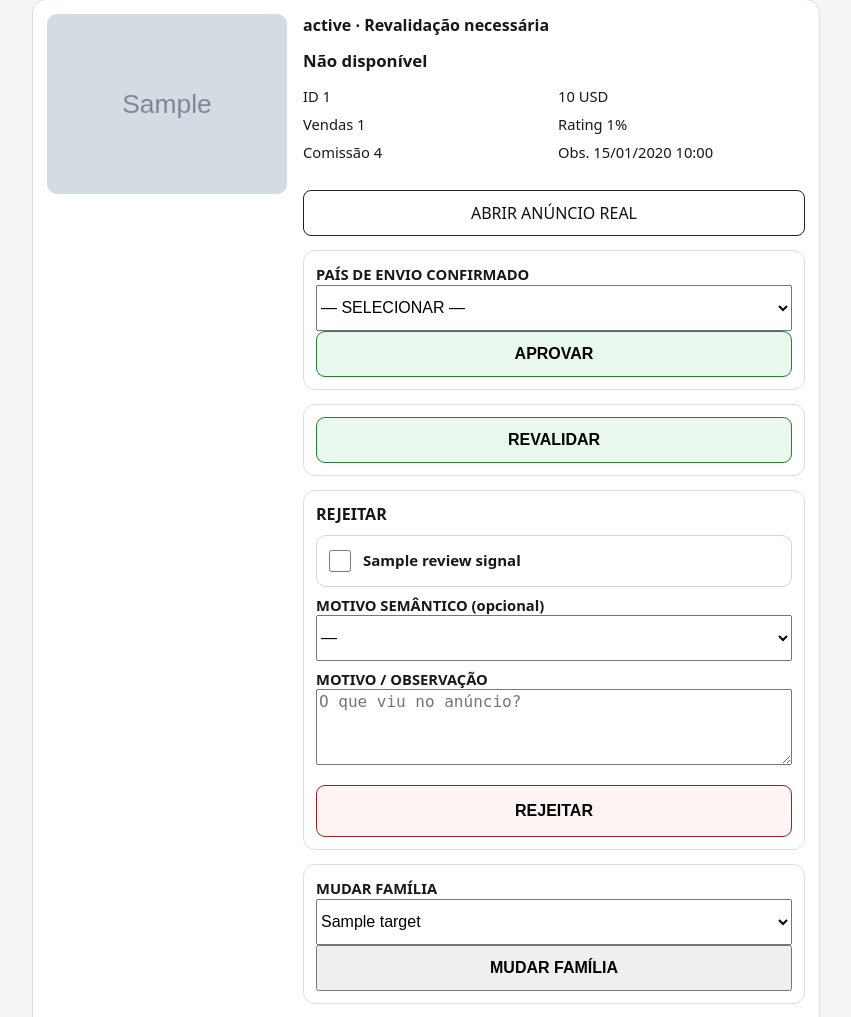
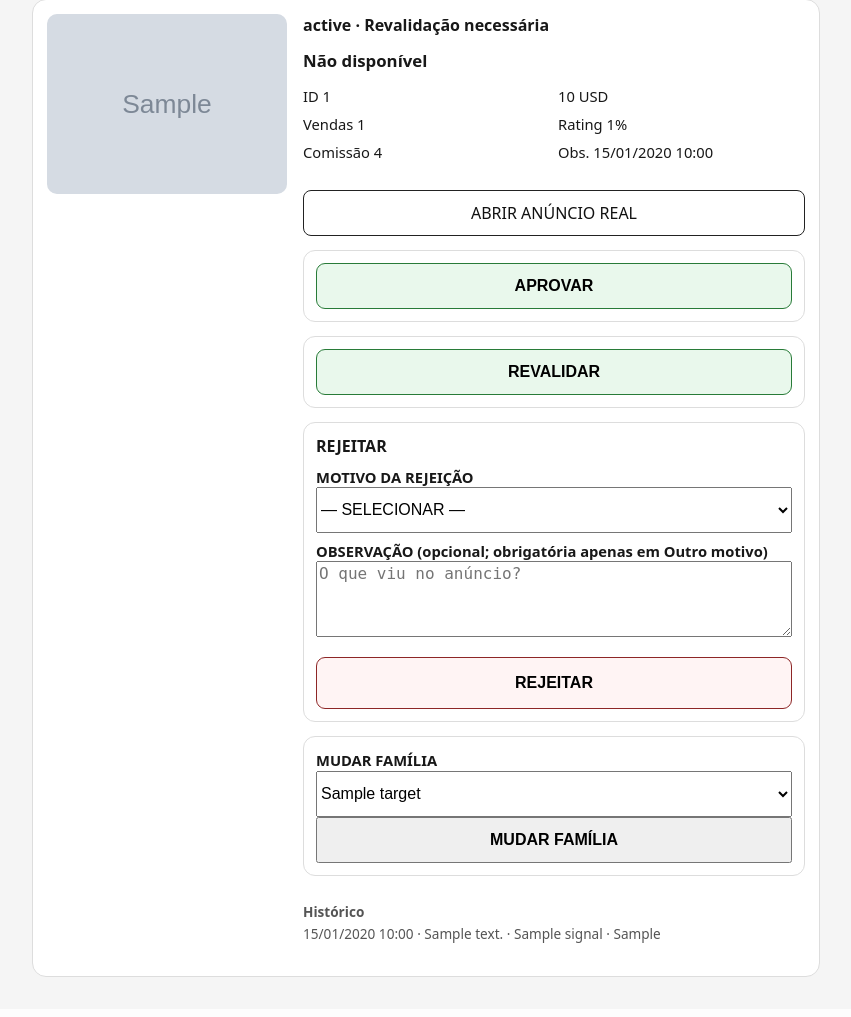
Before and after one commit to martaxi-boss/lowcost-europa, a Django app: template apps/catalog/templates/catalog/candidate_queue.html in a window 1280 px wide. Shown: the part 194-1211 px from the top of the page, without its empty margins (214-1065 px from the left). After the commit the page ends 1171 px from the top, so only its background shows below. Run offline with Django 5.2, Linux system fonts and the light colour scheme; the template is opened without the code that fills it: most values are stand-ins (such as "Sample title", 1, 10 or a date in 2020); grey boxes marked "Sample" are stand-in pictures; data that the repository does not hold is empty; parts of the project's set-up code (start-up, migrations or seed data) failed here and were passed over.

Commit message:
Use one Portuguese rejection reason selector

```diff
--- a/apps/catalog/templates/catalog/candidate_queue.html
+++ b/apps/catalog/templates/catalog/candidate_queue.html
@@ -6,9 +6,9 @@ body{font-family:system-ui,sans-serif;margin:0;background:#f5f5f5;color:#181818;
 {% if ops_error %}<div class="error">{{ ops_error }}</div>{% endif %}
 {% for c in candidates %}<article class="card">{% if c.image_url %}<img class="media" src="{{ c.image_url }}" alt="">{% endif %}<div><div class="status">{{ c.status_label }}{% if c.review_required %} · Revalidação necessária{% endif %}</div><h2 class="title">{{ c.title|default:"Não disponível" }}</h2><div class="facts"><span>ID {{ c.external_product_id }}</span><span>{{ c.price|default_if_none:"—" }} {{ c.currency|default:"" }}</span><span>Vendas {{ c.sales_count|default_if_none:"—" }}</span><span>Rating {{ c.evaluation_rate_percent|default_if_none:"—" }}{% if c.evaluation_rate_percent != None %}%{% endif %}</span><span>Comissão {{ c.commission_rate|default_if_none:"—" }}</span><span>Obs. {{ c.last_observed_at|date:"d/m/Y H:i" }}</span></div></div>
 <div class="actions">{% if c.product_url %}<a class="real" href="{{ c.product_url }}" target="_blank" rel="noopener noreferrer">ABRIR ANÚNCIO REAL</a>{% endif %}
-{% if c.status == "PENDING" %}<form class="panel" method="post" action="{% url 'catalog:candidate-approve' family.slug c.pk %}">{% csrf_token %}<label>PAÍS DE ENVIO CONFIRMADO<select name="ship_from_country" required><option value="" selected disabled>— SELECIONAR —</option>{% for code,label in ship_from_country_choices %}<option value="{{ code }}">{{ label }}</option>{% endfor %}</select></label><button class="approve" type="submit">APROVAR</button></form>{% endif %}
+{% if c.status == "PENDING" %}<form class="panel" method="post" action="{% url 'catalog:candidate-approve' family.slug c.pk %}">{% csrf_token %}<button class="approve" type="submit">APROVAR</button></form>{% endif %}
 {% if c.review_required %}<form class="panel" method="post" action="{% url 'catalog:candidate-revalidate' family.slug c.pk %}">{% csrf_token %}<button class="approve" type="submit">REVALIDAR</button></form>{% endif %}
-{% if c.status == "PENDING" or c.review_required %}<form class="panel reject-panel" method="post" action="{% url 'catalog:candidate-reject' family.slug c.pk %}">{% csrf_token %}<strong class="reject-title">REJEITAR</strong>{% for code,name in review_signals %}<label class="reject-choice"><input type="checkbox" name="review_signals" value="{{ code }}"><span>{{ name }}</span></label>{% endfor %}<label>MOTIVO SEMÂNTICO (opcional)<select name="reason"><option value="">—</option>{% for code,label in semantic_rejection_choices %}<option value="{{ code }}">{{ label }}</option>{% endfor %}</select></label><label>MOTIVO / OBSERVAÇÃO<textarea name="note" placeholder="O que viu no anúncio?"></textarea></label><button class="reject" type="submit">REJEITAR</button></form>{% endif %}
+{% if c.status == "PENDING" or c.review_required %}<form class="panel reject-panel" method="post" action="{% url 'catalog:candidate-reject' family.slug c.pk %}">{% csrf_token %}<strong class="reject-title">REJEITAR</strong><label>MOTIVO DA REJEIÇÃO<select name="reason" required><option value="" selected disabled>— SELECIONAR —</option>{% for code,label in rejection_reason_choices %}<option value="{{ code }}">{{ label }}</option>{% endfor %}</select></label><label>OBSERVAÇÃO (opcional; obrigatória apenas em Outro motivo)<textarea name="note" placeholder="O que viu no anúncio?"></textarea></label><button class="reject" type="submit">REJEITAR</button></form>{% endif %}
 {% if c.status != "REJECTED" and families %}<form class="panel" method="post" action="{% url 'catalog:candidate-move' family.slug c.pk %}">{% csrf_token %}<label>MUDAR FAMÍLIA</label><select name="target_family" required>{% for target in families %}<option value="{{ target.pk }}">{{ target.name }}</option>{% endfor %}</select><button class="move" type="submit">MUDAR FAMÍLIA</button></form>{% endif %}</div>
 {% if c.history %}<div class="history"><strong>Histórico</strong>{% for d in c.history %}<div>{{ d.decided_at|date:"d/m/Y H:i" }} · {{ d.decision_label }}{% for signal in d.review_signal_labels %} · {{ signal }}{% endfor %}{% if d.reason %} · {{ d.get_reason_display }}{% endif %}{% if d.ship_from_country %} · {{ d.ship_from_country }}{% endif %}</div>{% endfor %}</div>{% endif %}</article>{% empty %}<p>Sem candidatos nesta vista.</p>{% endfor %}
 </main></body></html>
```
